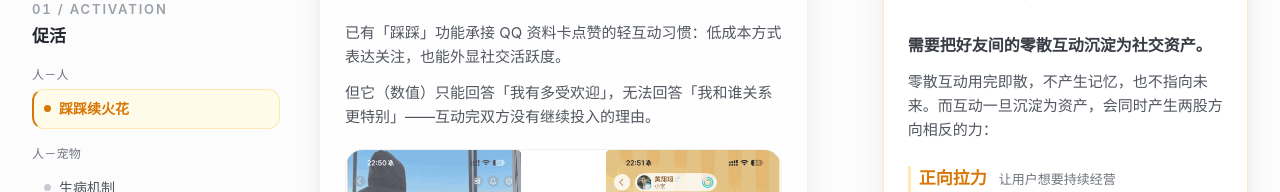
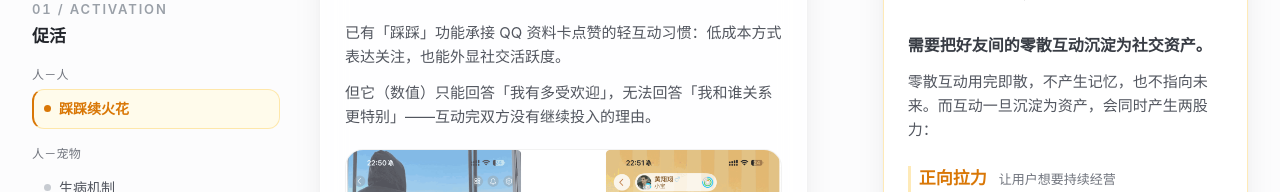
Before and after one commit to kajun2002/portfolio-site, a React (Vite) app: page /#about in a window 1280 px wide. Both pictures are taken after a click on the button 245 px from the left and 2028 px from the top of the page. Shown: the part 1649-1841 px from the top of the page. Built offline with nearby package versions, Linux system fonts and the light colour scheme.

Commit message:
Fire thesis lead: drop 方向相反 qualifier

```diff
--- a/app/components/WorkExplorer.tsx
+++ b/app/components/WorkExplorer.tsx
@@ -127,7 +127,7 @@ function FireProjectDetail() {
         <article className="fire-stage fire-stage-t">
           <DetailSectionHeading letter="T" english="Core thesis" title="核心判断" />
           <p className="t-body"><strong>需要把好友间的零散互动沉淀为社交资产。</strong></p>
-          <p className="t-body-sm fire-force-lead">零散互动用完即散，不产生记忆，也不指向未来。而互动一旦沉淀为资产，会同时产生两股方向相反的力：</p>
+          <p className="t-body-sm fire-force-lead">零散互动用完即散，不产生记忆，也不指向未来。而互动一旦沉淀为资产，会同时产生两股力：</p>
           <div className="fire-force-block">
             <div className="fire-force-direction"><h5>正向拉力</h5><span>让用户想要持续经营</span></div>
             <div className="fire-force-grid fire-force-grid-pull">
```
